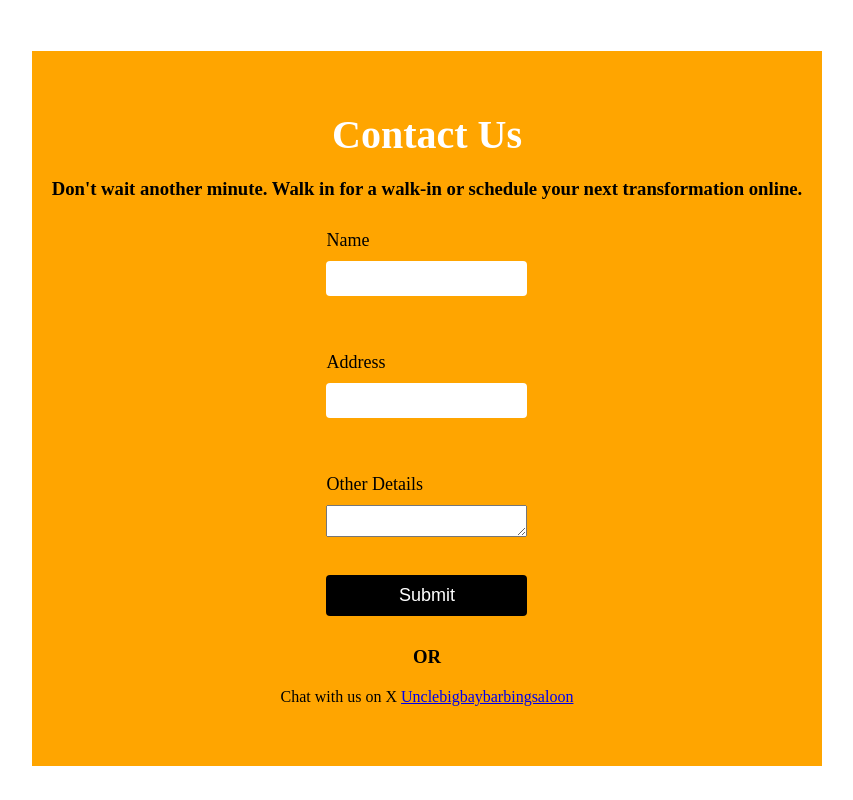
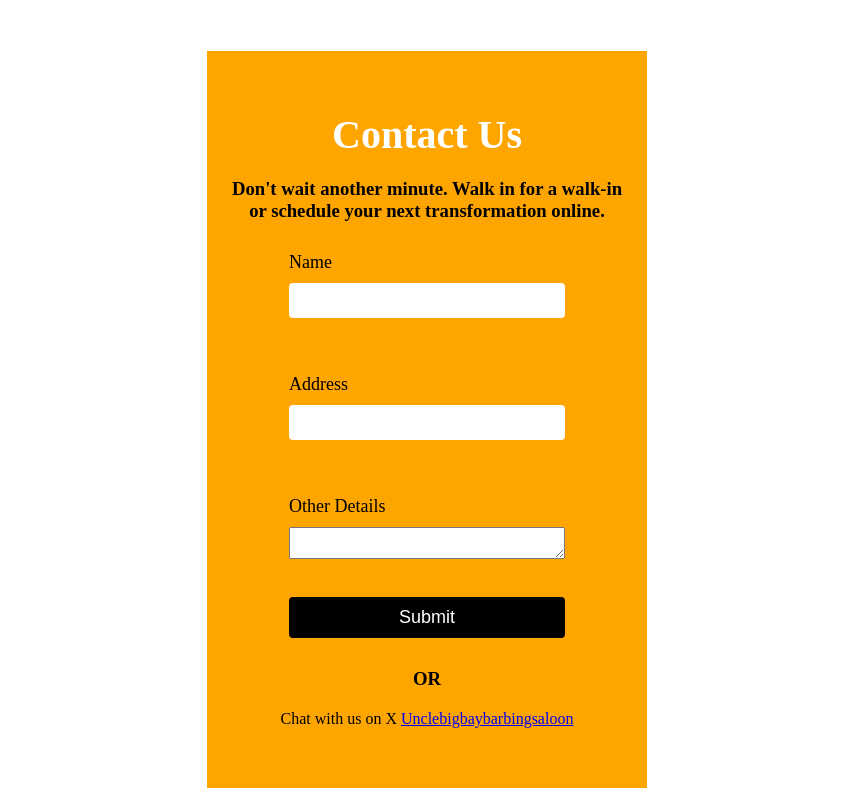
Before and after one commit to SardiusJay/Barber-shop, a plain HTML site: page index.html in a window 1280 px wide. Shown: the part 2978-3778 px from the top of the page, without its empty margins (213-1066 px from the left). Before the commit the page ends 3756 px from the top, so only its background shows below. Drawn offline with Linux system fonts and the light colour scheme.

Commit message:
wip:working on the media query

```diff
--- a/CSS/indexmediaquery.css
+++ b/CSS/indexmediaquery.css
@@ -13,6 +13,10 @@
     }
 
     #contact h3 {
+        max-width: 400px;
+    }
 
+    #contact form {
+        width: 300px;
     }
  }
```
